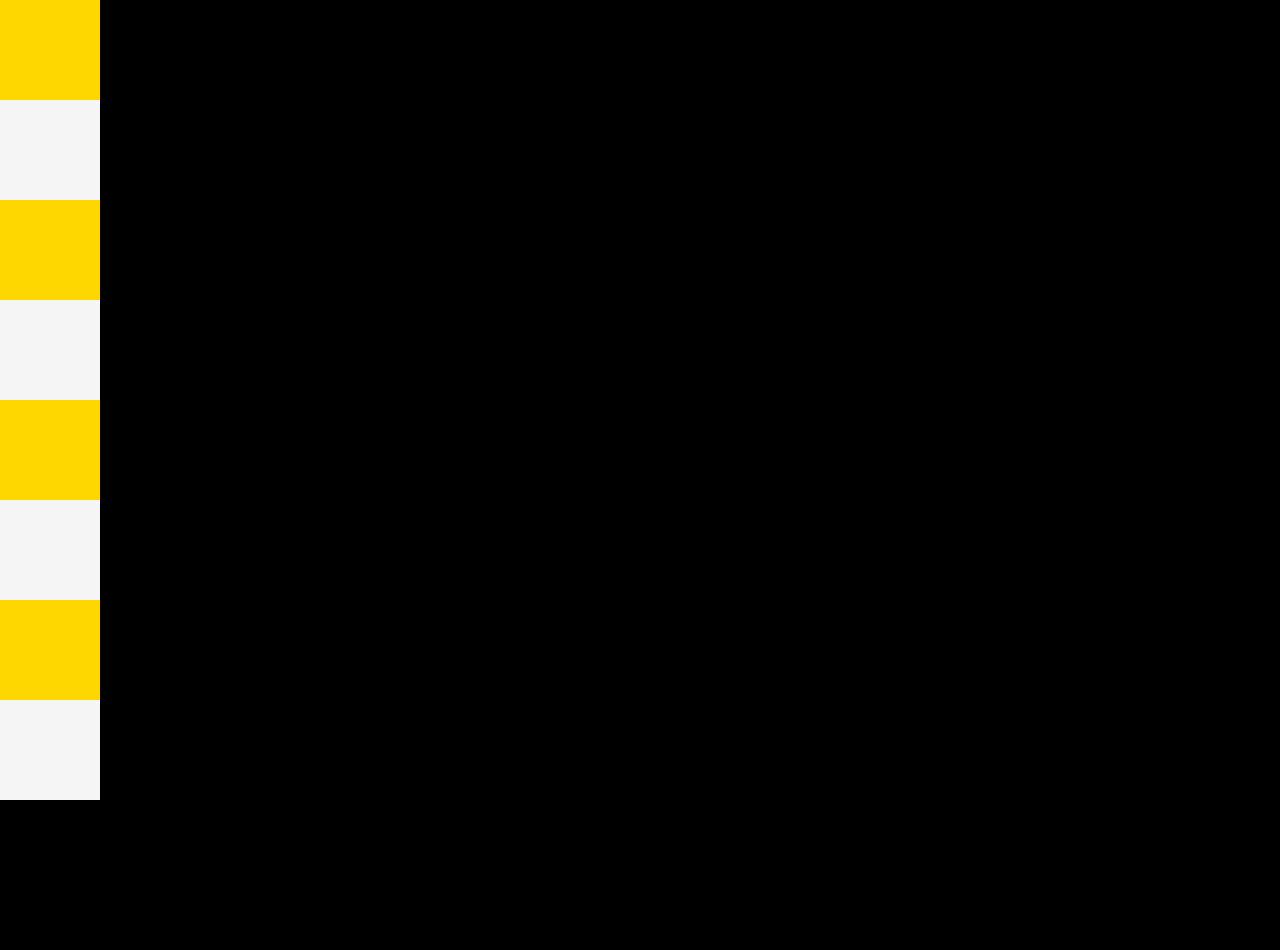
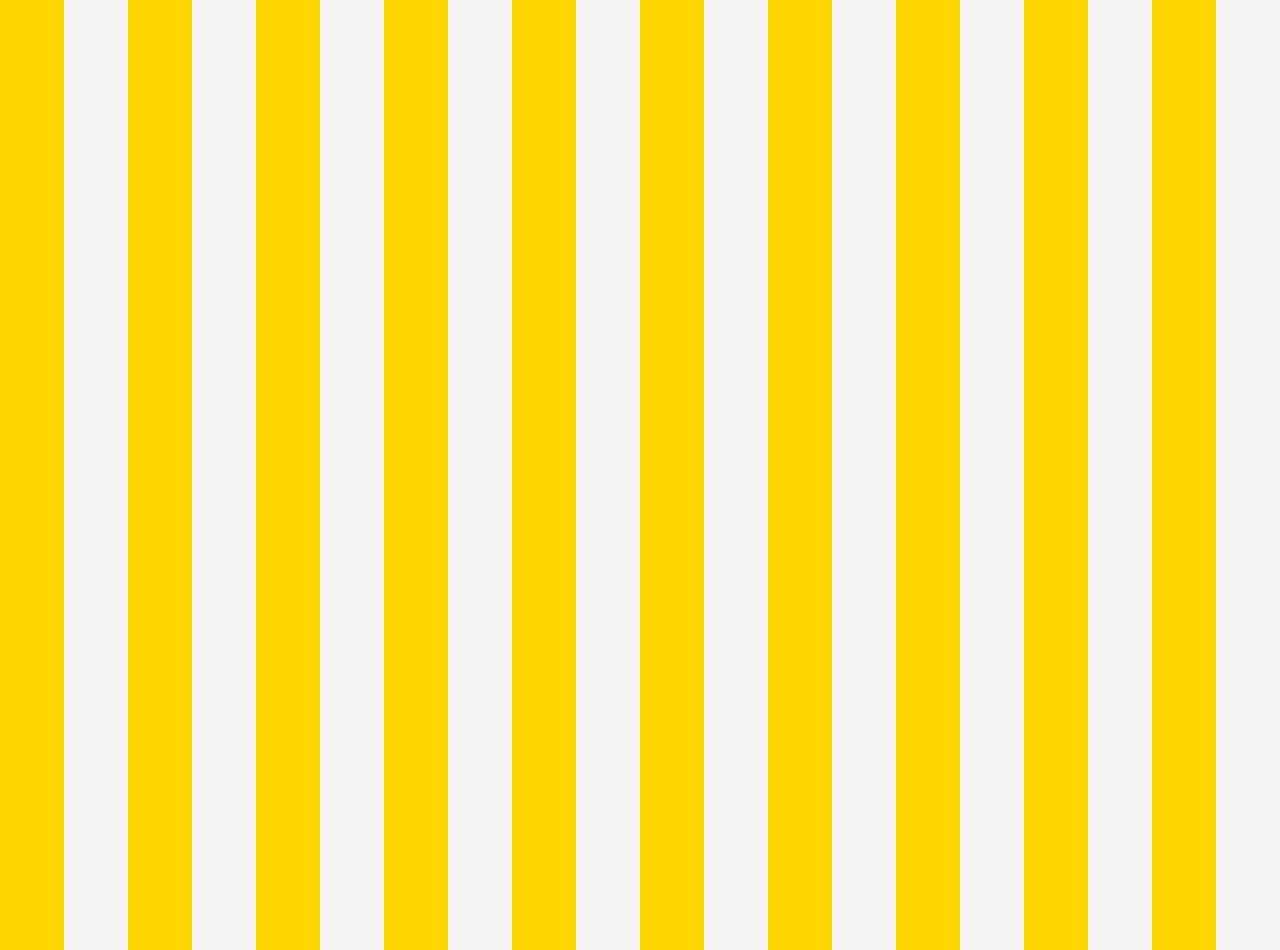
Before and after one commit to viniciusgit2/renderezizando, a Next.js app: page /tabuleiro/componentes/Subdivisao in a window 1280 px wide. Before the commit the page ends 800 px from the top, so only its background shows below. Built offline with nearby package versions, Linux system fonts and the light colour scheme.

Commit message:
com o tabuleiro melhorado

```diff
--- a/package.json
+++ b/package.json
@@ -13,7 +13,7 @@
     "next": "^14.1.3",
     "react": "18.2.0",
     "react-dom": "^18.2.0",
-    "react-router-dom": "^6.22.2",
+    "react-router-dom": "^6.22.3",
     "typescript": "^5.4.2"
   },
   "devDependencies": {
--- a/pages/index.jsx
+++ b/pages/index.jsx
@@ -4,6 +4,7 @@ import mega from "../pages/mega/mega";
 import Presente from "./Presente";
 import Porta from "./Porta";
 import { useState } from "react";
+import Subdivisao from '../pages/tabuleiro/componentes/Subdivisao'
 export default function Home() {
   return (
     <div>
@@ -11,7 +12,7 @@ export default function Home() {
       <Link href="api/metodo">,metodo</Link>
       <Link href='mega/mega'>,megacena</Link>
       <Link href='estado/Contador'>,contador</Link>
-
+       <Link href='tabuleiro/componentes/Subdivisao'>tabuleiro</Link>
       <Porta />
 
 
--- a/pages/tabuleiro/componentes/Subdivisao.jsx
+++ b/pages/tabuleiro/componentes/Subdivisao.jsx
@@ -1,14 +1,33 @@
 export default function Subdivisao(props) {
   return (
     <>
+      <div className="linha">
+      <div className="Subdivisao"></div>
+      <div className="branca"></div>
+
       <div className="Subdivisao"></div>
       <div className="branca"></div>
       <div className="Subdivisao"></div>
       <div className="branca"></div>
       <div className="Subdivisao"></div>
+
       <div className="branca"></div>
       <div className="Subdivisao"></div>
       <div className="branca"></div>
+      <div className="Subdivisao"></div>
+
+      <div className="branca"></div>
+      <div className="Subdivisao"></div>
+      <div className="branca"></div>
+      <div className="Subdivisao"></div>
+
+      <div className="branca"></div>
+      <div className="Subdivisao"></div>
+      <div className="branca"></div>
+      <div className="Subdivisao"></div>
+
+      <div className="branca"></div>
+      </div>
     </>
   );
 }
--- a/styles/globals.css
+++ b/styles/globals.css
@@ -38,7 +38,7 @@ body {
 .branca {
   color: whitesmoke;
   background-color: whitesmoke;
-  height: 100px;
+  height: 950px;
   width: 100px;
   padding: 2%;
 }
@@ -55,7 +55,7 @@ body {
 .Subdivisao {
   color: gold;
   background-color: gold;
-  height: 100px;
+  height: 950px;
   width: 100px;
   padding: 2%;
 }
@@ -199,7 +199,10 @@ color: crimson;
 .numero{
   font-size: 3rem;
 }
+.linha{
+  display: flex;
 
+}
 
 
 
```
Also changed, not shown: 1 other file (tests, documents, lock files or other folders).
